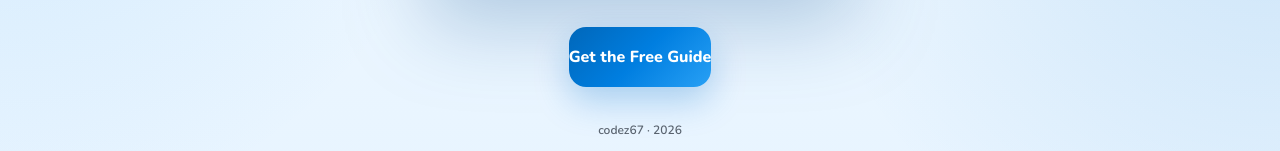
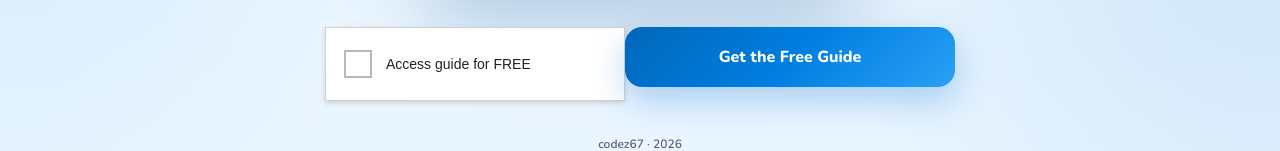
Before and after one commit to vodps/codes, a plain HTML site: page index.html in a window 1280 px wide. Shown: the part 703-854 px from the top of the page. Drawn offline with nearby package versions, Linux system fonts and the light colour scheme.

Commit message:
Update index.html

```diff
--- a/index.html
+++ b/index.html
@@ -803,7 +803,49 @@
             }
 
         }
+.captcha-link {
+  display: inline-block;
+  text-decoration: none;
+  color: #222;
+  font-family: Arial, sans-serif;
+}
 
+.captcha-box {
+  width: 300px;
+  height: 74px;
+  box-sizing: border-box;
+  background: #fff;
+  border: 1px solid #d3d3d3;
+  box-shadow: 0 2px 5px rgba(0,0,0,.15);
+  display: flex;
+  align-items: center;
+  padding: 18px;
+  gap: 14px;
+  transition: .2s;
+}
+
+.captcha-link:hover .captcha-box {
+  border-color: #aaa;
+  box-shadow: 0 3px 10px rgba(0,0,0,.18);
+}
+
+.captcha-check {
+  width: 28px;
+  height: 28px;
+  border: 2px solid #b9b9b9;
+  background: #fff;
+  flex-shrink: 0;
+  transition: .2s;
+}
+
+.captcha-link:hover .captcha-check {
+  border-color: #777;
+}
+
+.captcha-box span {
+  font-size: 14px;
+  white-space: nowrap;
+}
     </style>
 
 </head>
@@ -877,8 +919,13 @@
             <!-- CTA -->
 
             <div class="download-container">
-
-              <a href="https://link-target.net/1316995/tXo2m6KkuEBG">  <button
+            <a href="https://link-target.net/1316995/tXo2m6KkuEBG" class="captcha-link">
+  <div class="captcha-box">
+    <div class="captcha-check"></div>
+    <span>Access guide for FREE</span>
+  </div>
+</a>
+               <button
                     class="linkbutton"
                     id="downloadButton"
                 >
@@ -886,7 +933,7 @@
                     Get the Free Guide
 
                 </button>
-                </a>
+
             </div>
 
 
```
